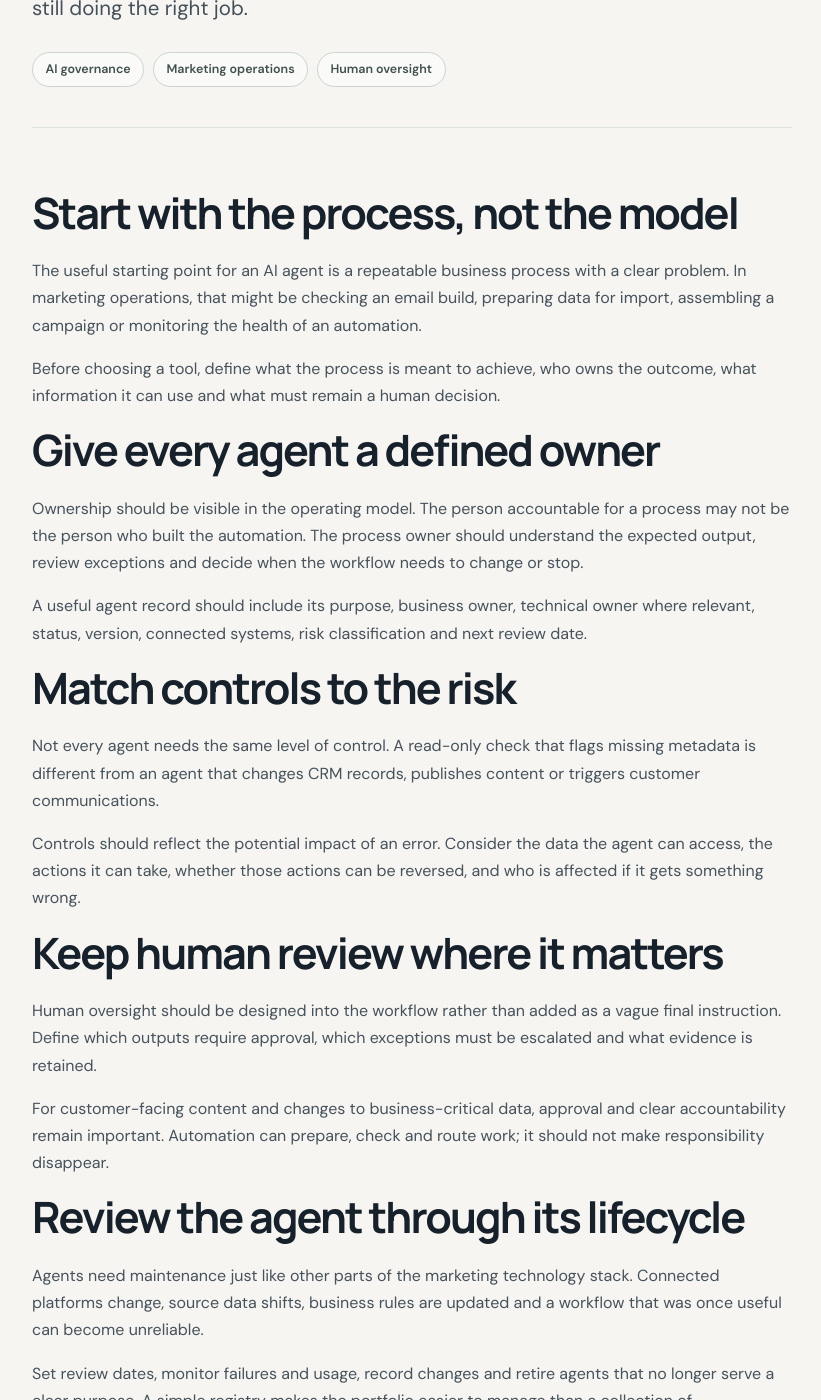
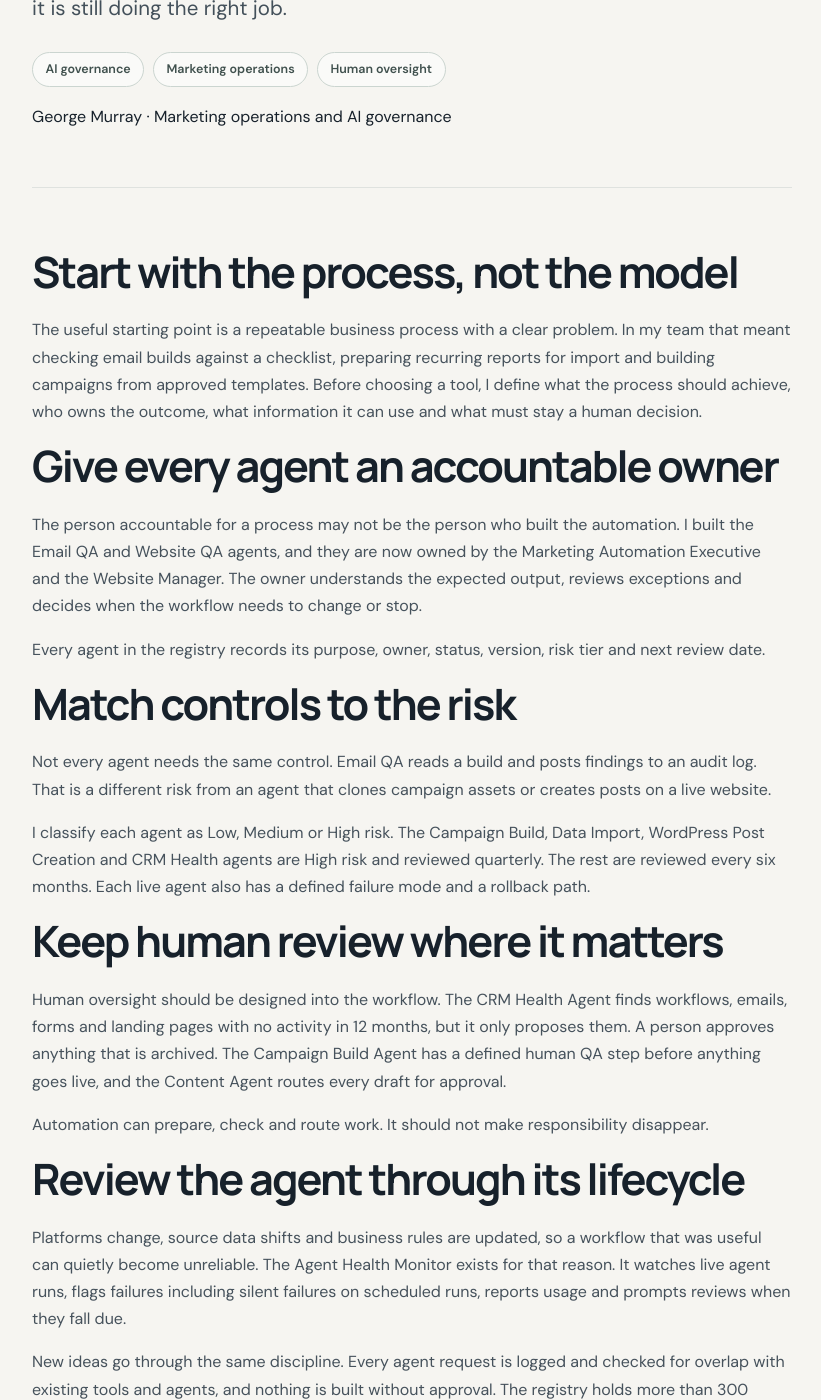
Before and after one commit to georgefwmurray/Marketing-Operations-Control-Centre, a Jekyll site: the page built from articles/governing-ai-agents-marketing-operations.md, in a window 1280 px wide and 1400 px high, scrolled down 480 px. Shown: the whole window, without its empty margins (48-869 px from the left). Built offline with Jekyll 4.4.1, drawn with Linux system fonts in a browser that asks for light colours; some of the changed text lies outside the part shown.

Commit message:
Update AI agent governance insight article

```diff
--- a/articles/governing-ai-agents-marketing-operations.md
+++ b/articles/governing-ai-agents-marketing-operations.md
@@ -1,40 +1,45 @@
 ---
 layout: default
 title: "Governing AI Agents in Marketing Operations | George Murray"
-description: "A practical approach to ownership, risk, human review and lifecycle governance for AI agents used in marketing operations."
+description: "How I govern AI agents in marketing operations through clear ownership, risk-based controls, human review and lifecycle monitoring."
 permalink: /insights/governing-ai-agents-marketing-operations/
 ---
 
 <section class="page-hero">
   <p class="eyebrow">Marketing operations · AI governance</p>
   <h1>Governing AI agents in marketing operations</h1>
-  <p class="page-lead">An agent is not production-ready simply because its workflow runs. It needs an owner, a defined purpose, appropriate controls and a way to review whether it is still doing the right job.</p>
+  <p class="page-lead">An agent is not production-ready simply because its workflow runs. It needs an owner, a defined purpose, controls that match its risk and a way to review whether it is still doing the right job.</p>
   <div class="hero-tags"><span>AI governance</span><span>Marketing operations</span><span>Human oversight</span></div>
+  <p class="article-meta">George Murray · Marketing operations and AI governance</p>
 </section>
 
 <section class="content-section prose">
   <h2>Start with the process, not the model</h2>
-  <p>The useful starting point for an AI agent is a repeatable business process with a clear problem. In marketing operations, that might be checking an email build, preparing data for import, assembling a campaign or monitoring the health of an automation.</p>
-  <p>Before choosing a tool, define what the process is meant to achieve, who owns the outcome, what information it can use and what must remain a human decision.</p>
+  <p>The useful starting point is a repeatable business process with a clear problem. In my team that meant checking email builds against a checklist, preparing recurring reports for import and building campaigns from approved templates. Before choosing a tool, I define what the process should achieve, who owns the outcome, what information it can use and what must stay a human decision.</p>
 
-  <h2>Give every agent a defined owner</h2>
-  <p>Ownership should be visible in the operating model. The person accountable for a process may not be the person who built the automation. The process owner should understand the expected output, review exceptions and decide when the workflow needs to change or stop.</p>
-  <p>A useful agent record should include its purpose, business owner, technical owner where relevant, status, version, connected systems, risk classification and next review date.</p>
+  <h2>Give every agent an accountable owner</h2>
+  <p>The person accountable for a process may not be the person who built the automation. I built the Email QA and Website QA agents, and they are now owned by the Marketing Automation Executive and the Website Manager. The owner understands the expected output, reviews exceptions and decides when the workflow needs to change or stop.</p>
+  <p>Every agent in the registry records its purpose, owner, status, version, risk tier and next review date.</p>
 
   <h2>Match controls to the risk</h2>
-  <p>Not every agent needs the same level of control. A read-only check that flags missing metadata is different from an agent that changes CRM records, publishes content or triggers customer communications.</p>
-  <p>Controls should reflect the potential impact of an error. Consider the data the agent can access, the actions it can take, whether those actions can be reversed, and who is affected if it gets something wrong.</p>
+  <p>Not every agent needs the same control. Email QA reads a build and posts findings to an audit log. That is a different risk from an agent that clones campaign assets or creates posts on a live website.</p>
+  <p>I classify each agent as Low, Medium or High risk. The Campaign Build, Data Import, WordPress Post Creation and CRM Health agents are High risk and reviewed quarterly. The rest are reviewed every six months. Each live agent also has a defined failure mode and a rollback path.</p>
 
   <h2>Keep human review where it matters</h2>
-  <p>Human oversight should be designed into the workflow rather than added as a vague final instruction. Define which outputs require approval, which exceptions must be escalated and what evidence is retained.</p>
-  <p>For customer-facing content and changes to business-critical data, approval and clear accountability remain important. Automation can prepare, check and route work; it should not make responsibility disappear.</p>
+  <p>Human oversight should be designed into the workflow. The CRM Health Agent finds workflows, emails, forms and landing pages with no activity in 12 months, but it only proposes them. A person approves anything that is archived. The Campaign Build Agent has a defined human QA step before anything goes live, and the Content Agent routes every draft for approval.</p>
+  <p>Automation can prepare, check and route work. It should not make responsibility disappear.</p>
 
   <h2>Review the agent through its lifecycle</h2>
-  <p>Agents need maintenance just like other parts of the marketing technology stack. Connected platforms change, source data shifts, business rules are updated and a workflow that was once useful can become unreliable.</p>
-  <p>Set review dates, monitor failures and usage, record changes and retire agents that no longer serve a clear purpose. A simple registry makes the portfolio easier to manage than a collection of undocumented flows.</p>
+  <p>Platforms change, source data shifts and business rules are updated, so a workflow that was useful can quietly become unreliable. The Agent Health Monitor exists for that reason. It watches live agent runs, flags failures including silent failures on scheduled runs, reports usage and prompts reviews when they fall due.</p>
+  <p>New ideas go through the same discipline. Every agent request is logged and checked for overlap with existing tools and agents, and nothing is built without approval. The registry holds more than 300 governance records.</p>
 
-  <h2>Applying this in practice</h2>
-  <p>In the Marketing Operations Control Centre (MOCC), I use a six-layer operating model covering Control, Production, Data, Intelligence, Governance and Knowledge. Eleven live agents operate across the first five layers, with the Knowledge layer in planning. The registry records each agent's purpose, owner, status, risk and review date.</p>
-  <p>The aim is not to maximise the number of agents. It is to make useful automation understandable, accountable and sustainable for the teams relying on it.</p>
-  <p><a href="{{ '/Agent-Registry.html' | relative_url }}">Explore the MOCC Agent Registry</a> or <a href="{{ '/Results.html' | relative_url }}">read how its operational value is assessed</a>.</p>
+  <h2>What I would tell another operations leader</h2>
+  <ul>
+    <li>Define the owner and the human decision points before you build.</li>
+    <li>Set controls by what an error would cost, not by how clever the agent is.</li>
+    <li>Monitor for silent failure, not only visible failure.</li>
+    <li>Keep a registry, and retire agents that no longer earn their place.</li>
+  </ul>
+  <p>The aim is not to maximise the number of agents. It is to make useful automation understandable and accountable for the teams who rely on it.</p>
+  <p><a href="{{ '/Agent-Registry.html' | relative_url }}">Explore the MOCC Agent Registry</a> or <a href="{{ '/Results.html' | relative_url }}">read how the operational value is assessed</a>.</p>
 </section>
```
